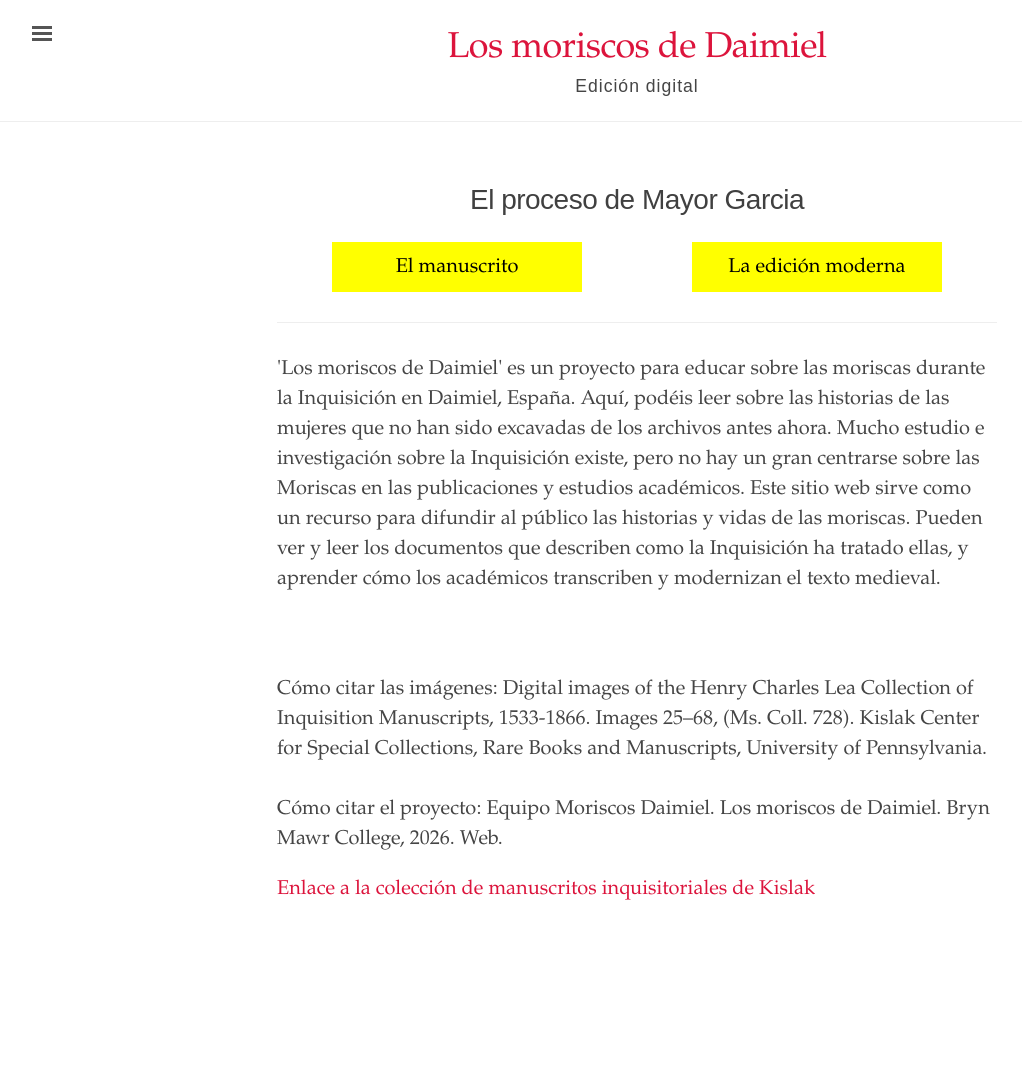
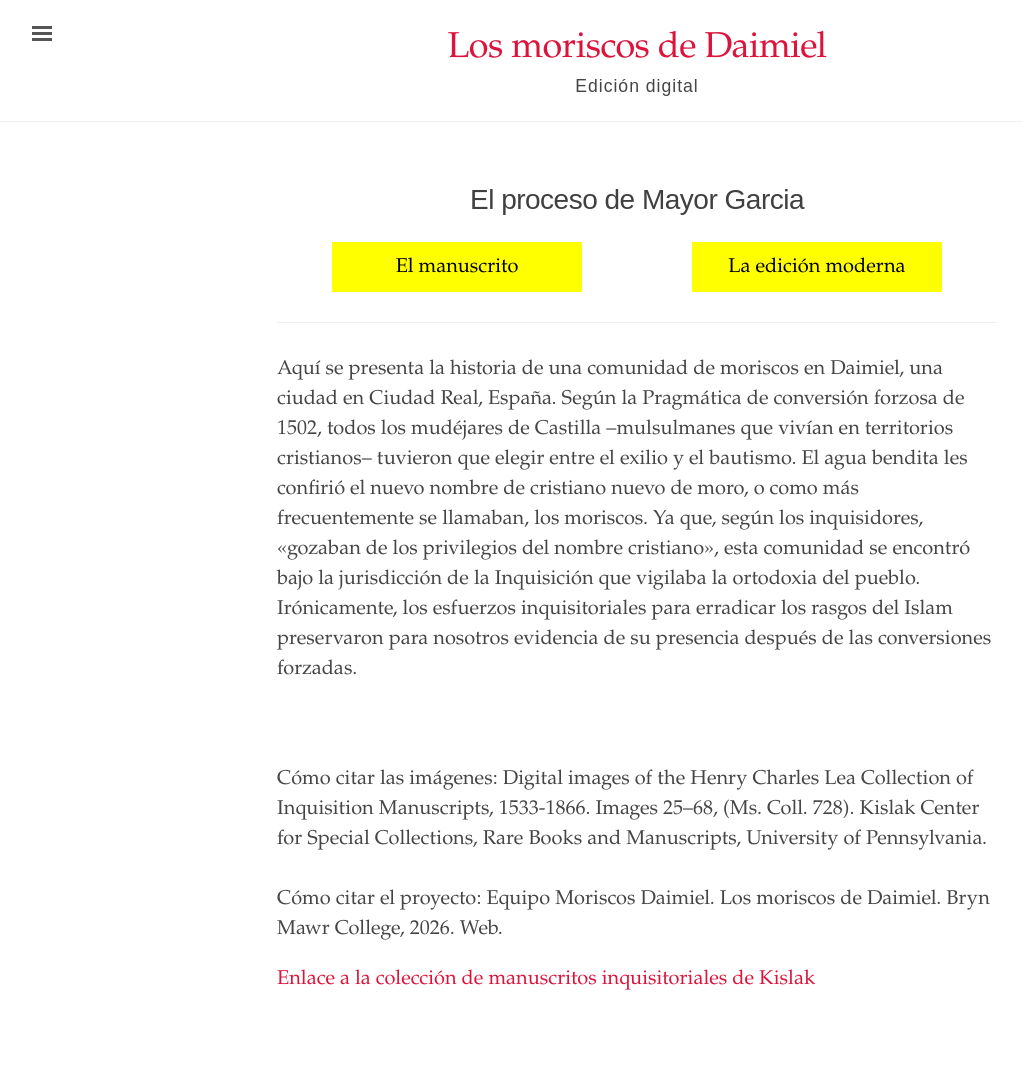
Before and after one commit to digbmc/moriscos-daimel, a Jekyll site: the page built from index.html, in a window 1280 px wide. Shown: the whole page, without its empty margins (3-1025 px from the left). Built offline with Jekyll 4.4.1, drawn with Linux system fonts in a browser that asks for light colours; before the commit the page ends 984 px from its top, so only the background shows below that.

Commit message:
Update index.html

```diff
--- a/index.html
+++ b/index.html
@@ -27,12 +27,16 @@ title: Inicio
 -->
 
 <p>
-  'Los moriscos de Daimiel' es un proyecto para educar sobre las moriscas durante la Inquisición en Daimiel, España.
-  Aquí, podéis leer sobre las historias de las mujeres que no han sido excavadas de los archivos antes ahora. Mucho
-  estudio e investigación sobre la Inquisición existe, pero no hay un gran centrarse sobre las Moriscas en las
-  publicaciones y estudios académicos. Este sitio web sirve como un recurso para difundir al público las historias y
-  vidas de las moriscas. Pueden ver y leer los documentos que describen como la Inquisición ha tratado ellas, y
-  aprender cómo los académicos transcriben y modernizan el texto medieval.
+
+  Aquí se presenta la historia de una comunidad de moriscos en Daimiel, una ciudad en Ciudad
+  Real, España. Según la Pragmática de conversión forzosa de 1502, todos los mudéjares de
+  Castilla –mulsulmanes que vivían en territorios cristianos– tuvieron que elegir entre el exilio y el
+  bautismo. El agua bendita les confirió el nuevo nombre de cristiano nuevo de moro, o como
+  más frecuentemente se llamaban, los moriscos. Ya que, según los inquisidores, «gozaban de
+  los privilegios del nombre cristiano», esta comunidad se encontró bajo la jurisdicción de la
+  Inquisición que vigilaba la ortodoxia del pueblo. Irónicamente, los esfuerzos inquisitoriales para
+  erradicar los rasgos del Islam preservaron para nosotros evidencia de su presencia después de
+  las conversiones forzadas.
 </p>
 <br><br>
 <p>
```
